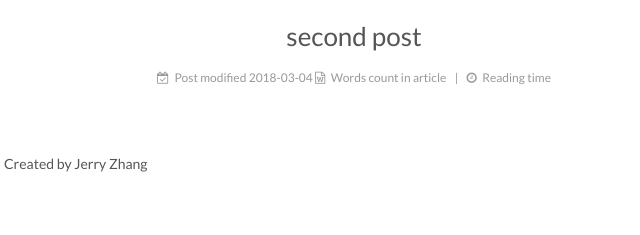
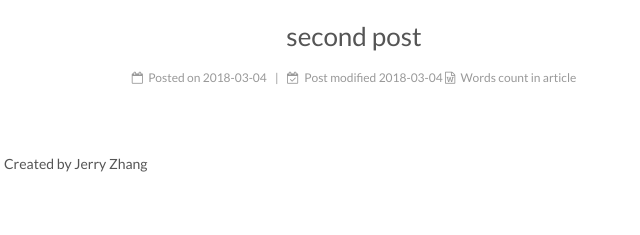
Before and after one commit to zhezhang007/zhezhang007.github.io, a plain HTML site: page 2018/03/04/second-post/index.html in a window 1280 px wide. Shown: the part 153-388 px from the top of the page, 286-926 px from the left. Drawn offline with Linux system fonts and the light colour scheme.

Commit message:
Site updated: 2018-03-04 17:20:39

```diff
--- a/2018/03/04/second-post/index.html
+++ b/2018/03/04/second-post/index.html
@@ -339,7 +339,19 @@
         <div class="post-meta">
           <span class="post-time">
 
+              <span class="post-meta-item-icon">
+                <i class="fa fa-calendar-o"></i>
+              </span>
 
+                <span class="post-meta-item-text">Posted on</span>
+
+              <time title="Post created" itemprop="dateCreated datePublished" datetime="2018-03-04T13:17:54-08:00">
+                2018-03-04
+              </time>
+
+
+
+              <span class="post-meta-divider">|</span>
 
 
 
@@ -382,19 +394,7 @@
 
 
 
-                <span class="post-meta-divider">|</span>
 
-
-
-                <span class="post-meta-item-icon">
-                  <i class="fa fa-clock-o"></i>
-                </span>
-
-                  <span class="post-meta-item-text">Reading time</span>
-
-                <span title="Reading time">
-
-                </span>
 
             </div>
 
--- a/css/main.css
+++ b/css/main.css
@@ -1807,7 +1807,7 @@ pre .javascript .function {
   width: 4px;
   height: 4px;
   border-radius: 50%;
-  background: #b5d746;
+  background: #ffff8c;
 }
 .links-of-blogroll {
   font-size: 13px;
```
Also changed, not shown: index.html (+12 -12 lines).
